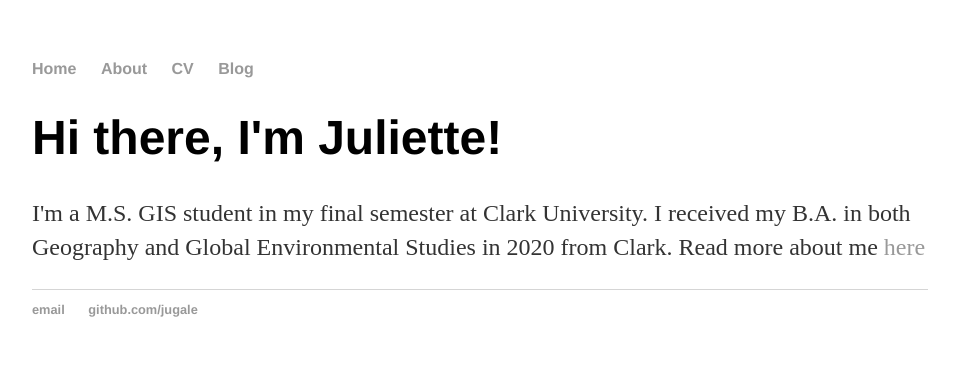
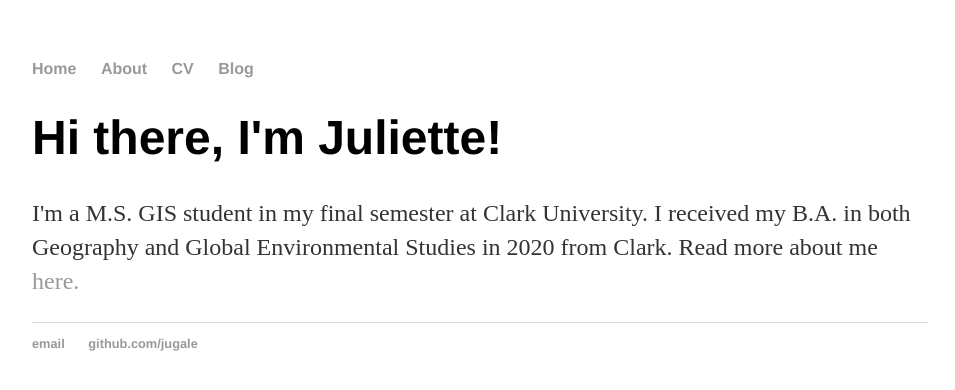
Before and after one commit to jugale/jugale.github.io, a Jekyll site: the page built from index.html, in a window 1280 px wide. Shown: the top 390 px of the page, without its empty margins (160-1115 px from the left). Built offline with Jekyll 4.4.1, drawn with Linux system fonts in a browser that asks for light colours.

```diff
--- a/index.html
+++ b/index.html
@@ -4,5 +4,5 @@ title: Juliette Gale, GIS Specialist & Remote Sensing Analyst
 ---
 <div class="blurb">
 	<h1>Hi there, I'm Juliette!</h1>
-	<p>I'm a M.S. GIS student in my final semester at Clark University. I received my B.A. in both Geography and Global Environmental Studies in 2020 from Clark. Read more about me <a href="/about">here</a></p>
+	<p>I'm a M.S. GIS student in my final semester at Clark University. I received my B.A. in both Geography and Global Environmental Studies in 2020 from Clark. Read more about me <a href="/about">here.</a></p>
 </div><!-- /.blurb -->
```
